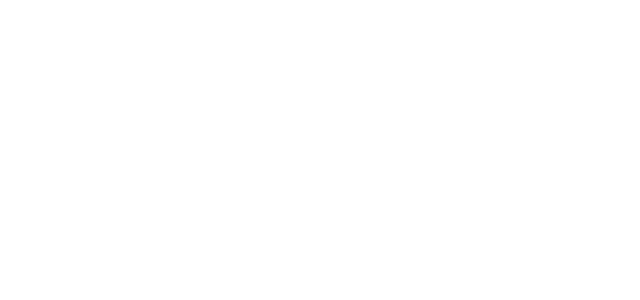
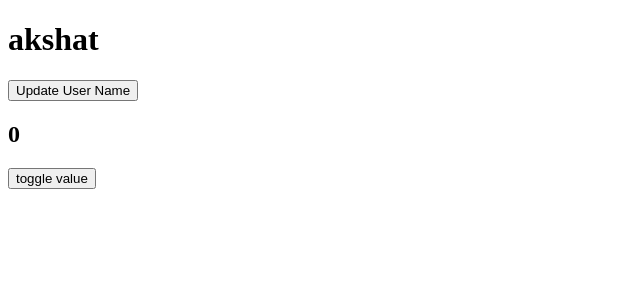
Before and after one commit to akshat2508/angular, an Angular app: page / in a window 1280 px wide. Shown: the top 300 px of the page, without its empty margins (0-640 px from the left). Built offline with nearby package versions, Linux system fonts and the light colour scheme.

Commit message:
using signals to toggle and use settimeout

```diff
--- a/src/app/app.component.html
+++ b/src/app/app.component.html
@@ -1,3 +1,9 @@
-<!-- <h1>computed signal</h1>
+<h1>{{userName()}}</h1>
+<button (click) = "userName.set('Sam')">Update User Name</button>
 
-<button (click) = "updatedValue()">show Value</button> -->
+<h1
+*ngIf = "count() == 2 && displayHeading" style="background-color: green ;">Page Heading</h1>
+
+<h2>{{count()}}</h2>
+
+<button (click) = "toggleValue()">toggle value</button>
--- a/src/app/app.component.ts
+++ b/src/app/app.component.ts
@@ -8,38 +8,26 @@
   styleUrls: ['./app.component.css']
 })
 export class AppComponent {
-//   count = signal(10);
-// x =20;
+  userName = signal('akshat');
+  count  =signal(0);
 
-// constructor()
-// {
-//   effect(()=>{
-//     console.log(this.count());
-//   })
-// }
+  displayHeading = true;
+  constructor()
+  {
+    effect(()=>{
+      if(this.count( ) == 2)
+      {
+        setTimeout(() => {
+          this.displayHeading = false;
+        }, 2000);
+      }
+    })
+  }
 
-// updateValue()
-// {
-//   this.count.set(this.count()+1);
-// }
-  // data : WritableSignal<number>  = signal(10);
-  // // count: Signal<number> = computed(()=>200);
-  // updateSignal()
-  // {
-  //   // this.data.set("hello");
-  //   this.data.update((val)=> val + 1);
-  // }
-
-  // x = signal(10);
-  // y = signal(20);
-  // z= (()=>this.x() + this.y());
-  // updatedValue()
-  // {
-  //   console.log(this.z());
-  //   this.x.set(200);
-  //   console.log(this.z());
-  // }
-
+  toggleValue()
+  {
+   this.count.set(this.count() +1);
+  }
 
 
 
```
